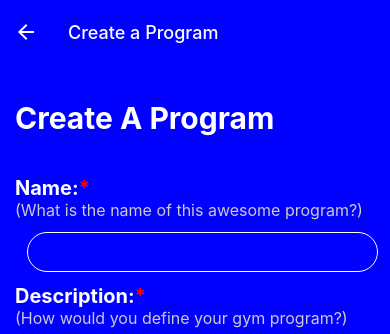
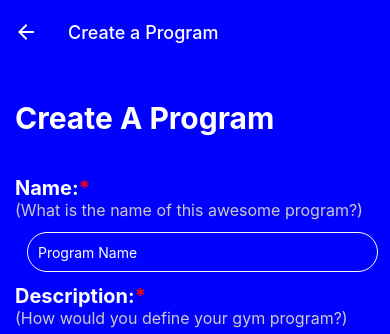
Before and after one commit to KyleGrande/ufit-frontend, a React Native app in the folder UFIT/: screen /Programs in a window 390 px wide. Both pictures are taken after a click on the button "CREATE PROGRAM". Shown: the top 334 px of the page. Built offline with nearby package versions, Linux system fonts and the light colour scheme; no server answers.

Commit message:
Added controller from react-hook-form onto program name TextInput component, works with resolver and updated textinput styling

```diff
--- a/UFIT/src/screens/UserProgramsStack/ProgramCreation/ProgramCreate.tsx
+++ b/UFIT/src/screens/UserProgramsStack/ProgramCreation/ProgramCreate.tsx
@@ -14,11 +14,10 @@ import {
   NativeStackNavigationProp,
 } from "@react-navigation/native-stack";
 import { StackParamList } from "../../UserPrograms";
-
-
+import { useForm, Controller } from 'react-hook-form';
 // TODO:
 // Add styling to style sheet file
-// Persist object state on change or on button click event?
+
 type ProgramsMainScreenProps = {
   navigation: NativeStackNavigationProp<StackParamList, "User Programs">;
 };
@@ -27,6 +26,13 @@ export default function ProgramCreate({ navigation }: ProgramsMainScreenProps) {
   const [name, onChangeName] = React.useState("");
   const [description, onChangeDescription] = React.useState("");
   const [selectedProgram, setSelectedProgram] = useState("strength");
+  const { control, handleSubmit } = useForm();
+
+
+  const onSubmit = (data:any) => {
+    console.log('Form Data:', data);
+    navigation.navigate('Create a Session');
+  };
 
   return (
     <View style={creatingStyles.viewContainer}>
@@ -37,10 +43,20 @@ export default function ProgramCreate({ navigation }: ProgramsMainScreenProps) {
           </Text>
 
           <SafeAreaView style={{ marginTop: 40 }}>
+
+          <Controller
+            control={control}
+            rules={{
+              required: true
+            }}
+            name="programName"
+            render={({ field, fieldState }) => (
+            <View>
               <Text style={{ fontSize: 20, color: "white", fontWeight: "bold" }}>
                 Name:
               <Text style={{ flexDirection: "row", color: "red" }}>*</Text>
               </Text>
+
               <Text style={{ color: "#CECACA", fontSize: 16 }}>
                 (What is the name of this awesome program?)
               </Text>
@@ -52,11 +68,25 @@ export default function ProgramCreate({ navigation }: ProgramsMainScreenProps) {
                   padding: 10,
                   color: "white",
                   borderColor: "white",
-                borderRadius: 20
+                  borderRadius: 20,
                 }}
-              onChangeText={onChangeName}
-              value={name}
+                onChangeText={field.onChange}
+                value={field.value}
+                placeholder="Program Name"
+                placeholderTextColor = "white"
               />
+              {/*
+              TODO:
+              - Get 'Yup' resolver message to show up on form failure
+              */}
+            {fieldState?.error && (
+              <Text style={{ fontSize: 20, color: 'red' }}>{fieldState.error.message}</Text>
+            )}
+
+            </View>
+            )}
+          />
+
             <Text style={{ fontSize: 20, color: "white", fontWeight: "bold" }}>
               Description:
               <Text style={{ flexDirection: "row", color: "red" }}>*</Text>
@@ -80,6 +110,9 @@ export default function ProgramCreate({ navigation }: ProgramsMainScreenProps) {
               multiline = {true}
               numberOfLines={4}
             />
+
+
+
             <Text
               style={{
                 fontSize: 20,
@@ -105,7 +138,8 @@ export default function ProgramCreate({ navigation }: ProgramsMainScreenProps) {
               <Picker.Item label="Yoga" value="yoga" />
             </Picker>
           </SafeAreaView>
-          {/* Add session button --> new page pop up -->
+          {/*
+          Add session button --> new page pop up -->
             1. Persist data of this page in Object,
             2. Open new session form page
           */}
@@ -124,21 +158,19 @@ export default function ProgramCreate({ navigation }: ProgramsMainScreenProps) {
           <Text style={{ color: "#CECACA", fontSize: 16 }}>
               (You need a minimum of 1 session to publish)
             </Text>
-          <View>
+          <View style={{justifyContent: 'center'}}>
+
             <Button
               title="Add Session"
               color="orange"
-              onPress={() => {
-
-                navigation.navigate("Create a Session");
-              }}
+              onPress={handleSubmit(onSubmit)}
             />
 
             <Button
               title="Publish Program"
               color="orange"
               onPress={() => {
-                console.log(name, description, selectedProgram);
+                console.log('Publish program')
               }}
             />
           </View>
```
Lines whose indentation alone changed are shown as unchanged.
